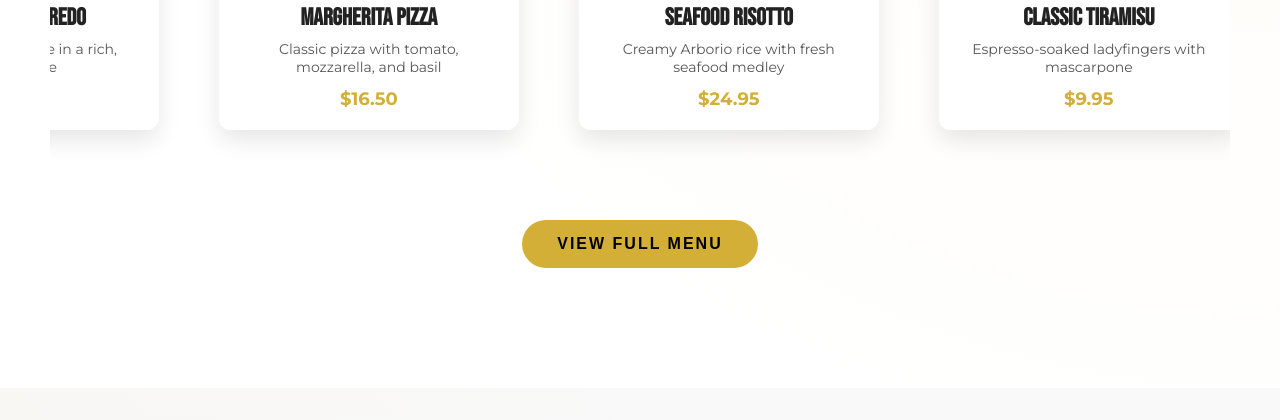
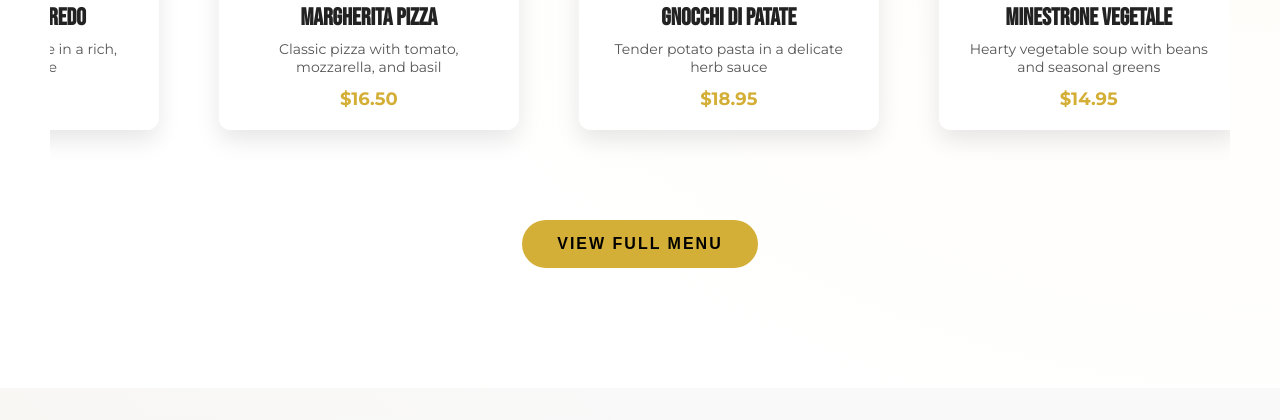
Before and after one commit to LucidTrain/WebMaster2025Nats, a Django app: page / in a window 1280 px wide. Shown: the part 2343-2763 px from the top of the page. Run offline with Django 5.2, Linux system fonts and the light colour scheme; some web fonts are replaced.

Commit message:
updating to vegan food item. fixing icon links

```diff
--- a/templates/lfphome2.html
+++ b/templates/lfphome2.html
@@ -1685,19 +1685,19 @@
                     </div>
                 </div>
                 <div class="carousel-item">
-                    <img src="https://images.pexels.com/photos/699953/pexels-photo-699953.jpeg?auto=compress&cs=tinysrgb&w=1260&h=750&dpr=1" alt="Risotto">
+                    <img src="https://pinchofyum.com/wp-content/uploads/Sweet-Potato-Gnocchi-3-960x1440.jpg" alt="Potato-Gnocchi">
                     <div class="carousel-item-content">
-                        <h3>Seafood Risotto</h3>
-                        <p>Creamy Arborio rice with fresh seafood medley</p>
-                        <span class="price">$24.95</span>
+                        <h3>Gnocchi di Patate</h3>
+                        <p>Tender potato pasta in a delicate herb sauce</p>
+                        <span class="price">$18.95</span>
                     </div>
                 </div>
                 <div class="carousel-item">
-                    <img src="https://images.pexels.com/photos/2233729/pexels-photo-2233729.jpeg?auto=compress&cs=tinysrgb&w=1260&h=750&dpr=1" alt="Tiramisu">
+                    <img src="https://thealmondeater.com/wp-content/uploads/2021/02/Vegan-Minestrone-Soup-1-6-1024x1536.jpg" alt="Minestrone">
                     <div class="carousel-item-content">
-                        <h3>Classic Tiramisu</h3>
-                        <p>Espresso-soaked ladyfingers with mascarpone</p>
-                        <span class="price">$9.95</span>
+                        <h3>Minestrone Vegetale</h3>
+                        <p>  Hearty vegetable soup with beans and seasonal greens</p>
+                        <span class="price">$14.95</span>
                     </div>
                 </div>
                 <div class="carousel-item">
@@ -1788,10 +1788,10 @@
                 </div>
                 <p>Authentic Italian cuisine made with love and tradition. Experience the true flavors of Italy in every bite.</p>
                 <div class="social-links">
-                    <a href="#" class="social-link"><i class="fab fa-facebook-f"></i></a>
-                    <a href="#" class="social-link"><i class="fab fa-instagram"></i></a>
-                    <a href="#" class="social-link"><i class="fab fa-twitter"></i></a>
-                    <a href="#" class="social-link"><i class="fab fa-pinterest-p"></i></a>
+                    <a href="https://facebook.com" class="social-link"><i class="fab fa-facebook-f"></i></a>
+                    <a href="https://instagram.com" class="social-link"><i class="fab fa-instagram"></i></a>
+                    <a href="https://x.com" class="social-link"><i class="fab fa-twitter"></i></a>
+                    <a href="https://pinterest.com" class="social-link"><i class="fab fa-pinterest-p"></i></a>
                 </div>
             </div>
             <div class="footer-section">
```
